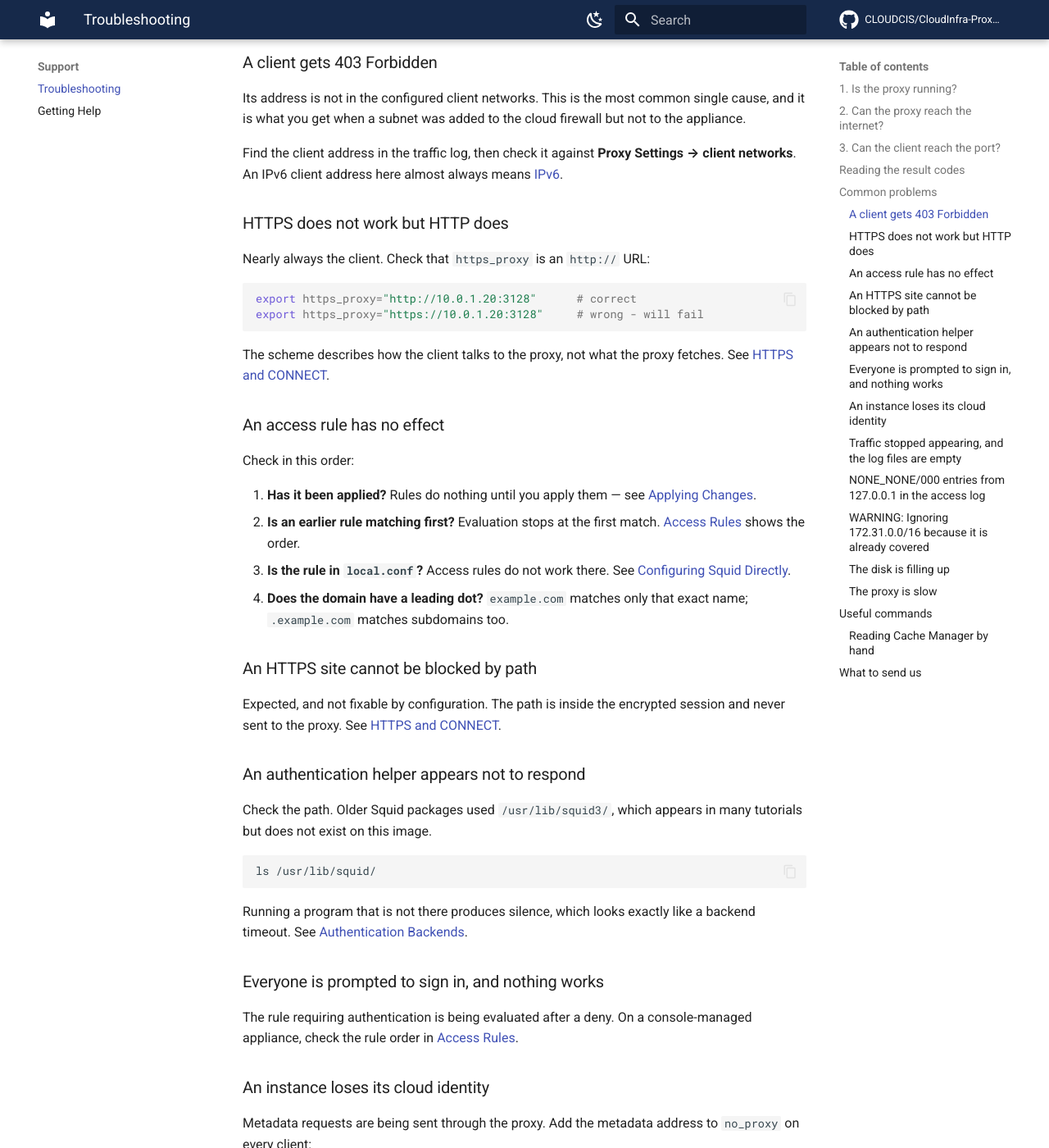
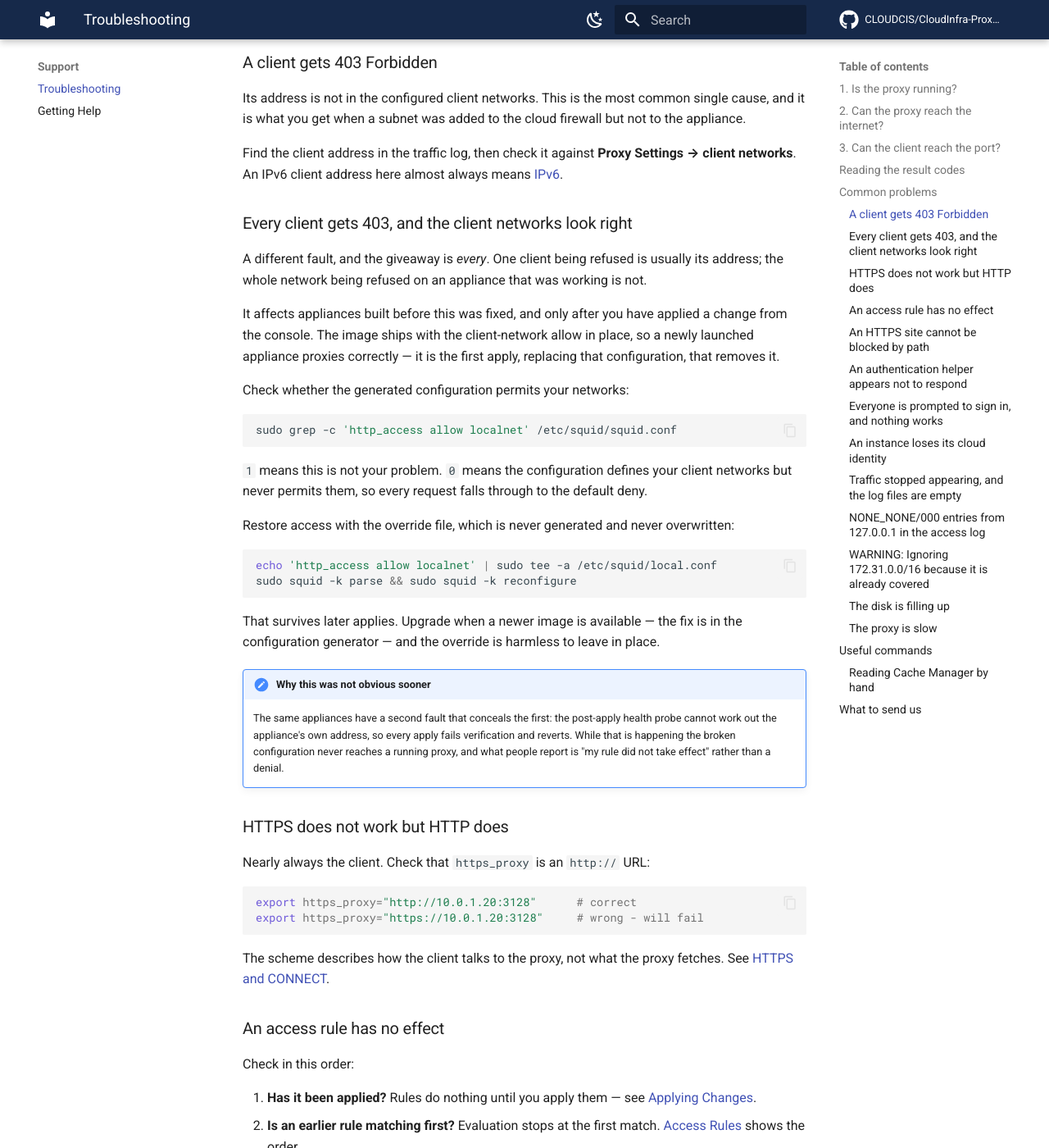
Before and after one commit to CLOUDCIS/CloudInfra-Proxy-Manager, an MkDocs documentation site: the page built from docs/troubleshooting.md, in a window 1280 px wide and 1400 px high, scrolled down 2279 px. Shown: the whole window at 82% size. Built offline with MkDocs 1.6.1 and Material for MkDocs 9.7.7, drawn with Linux system fonts in a browser that asks for light colours; comment, search, counter and statistics services are not loaded.

Commit message:
Document the "every client gets 403 after an apply" failure
Found during end-to-end testing against a live appliance. The configuration
generator emits the include that defines the localnet ACL but never the
http_access line that permits it, so an applied configuration denies every
client on the customer's network.

The existing "A client gets 403 Forbidden" entry sends the reader to Proxy
Settings to check their client networks, where everything looks correct - a
dead end on the page someone reaches when their proxy has just stopped
working. This adds the case where *every* client is refused: one command to
tell the two causes apart, the local.conf line that restores access and
survives later applies, and why the post-apply rollback fault concealed it.

The generator fix is in the product; this is for appliances already deployed.

Co-Authored-By: Claude Opus 5 (1M context) <noreply@anthropic.com>

````diff
--- a/docs/troubleshooting.md
+++ b/docs/troubleshooting.md
@@ -98,6 +98,46 @@ firewall but not to the appliance.
 Find the client address in the traffic log, then check it against **Proxy
 Settings → client networks**. An IPv6 client address here almost always means
 [IPv6](squid/ipv6.md).
+
+### Every client gets 403, and the client networks look right
+
+A different fault, and the giveaway is *every*. One client being refused is
+usually its address; the whole network being refused on an appliance that was
+working is not.
+
+It affects appliances built before this was fixed, and only after you have
+applied a change from the console. The image ships with the client-network
+allow in place, so a newly launched appliance proxies correctly — it is the
+first apply, replacing that configuration, that removes it.
+
+Check whether the generated configuration permits your networks:
+
+```bash
+sudo grep -c 'http_access allow localnet' /etc/squid/squid.conf
+```
+
+`1` means this is not your problem. `0` means the configuration defines your
+client networks but never permits them, so every request falls through to the
+default deny.
+
+Restore access with the override file, which is never generated and never
+overwritten:
+
+```bash
+echo 'http_access allow localnet' | sudo tee -a /etc/squid/local.conf
+sudo squid -k parse && sudo squid -k reconfigure
+```
+
+That survives later applies. Upgrade when a newer image is available — the fix
+is in the configuration generator — and the override is harmless to leave in
+place.
+
+!!! note "Why this was not obvious sooner"
+    The same appliances have a second fault that conceals the first: the
+    post-apply health probe cannot work out the appliance's own address, so
+    every apply fails verification and reverts. While that is happening the
+    broken configuration never reaches a running proxy, and what people report
+    is "my rule did not take effect" rather than a denial.
 
 ### HTTPS does not work but HTTP does
 
````
